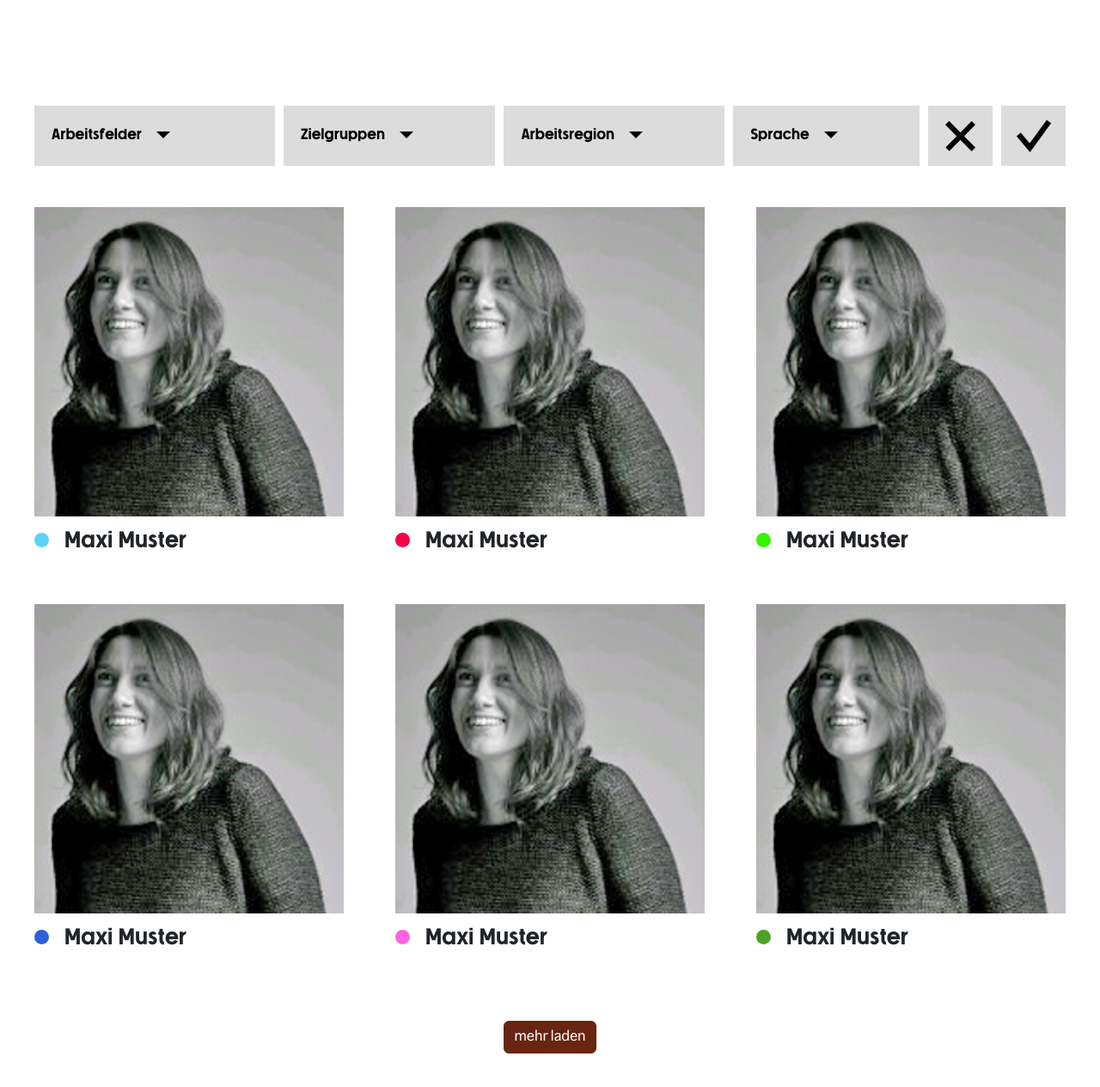
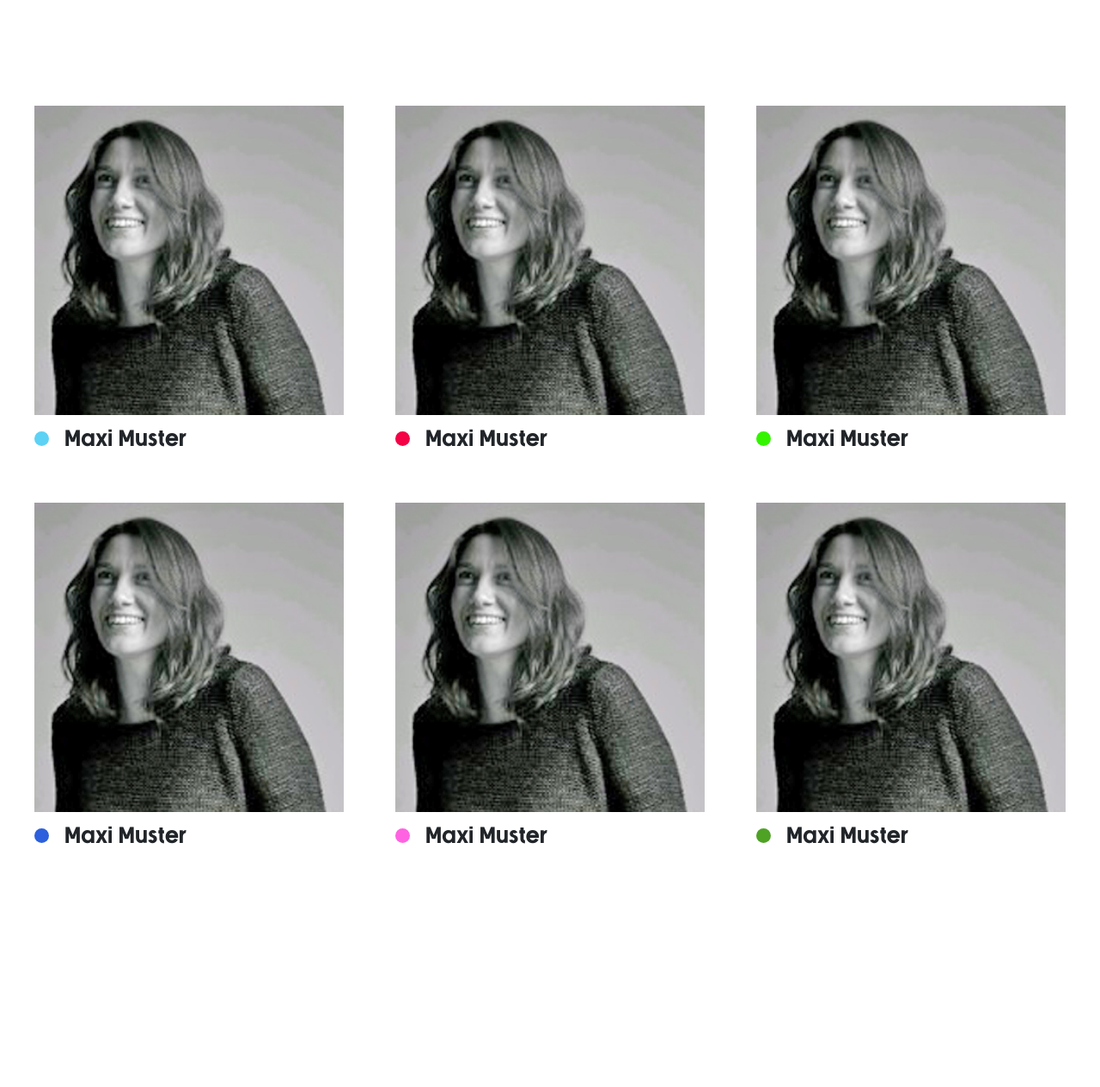
Before and after one commit to sujaygoswami/fortress6-ag-filmvermittlung, a website: page html-master/index.html in a window 1280 px wide. Shown: the part 1191-2456 px from the top of the page at 86% size. Drawn offline with Linux system fonts and the light colour scheme.

Commit message:
update task dated 02.05.2025 1st push

```diff
--- a/html-master/index.html
+++ b/html-master/index.html
@@ -183,7 +183,7 @@
             <!-- profile filter module -->
             <div class="profile-filter-module">
                 <!-- filter params module -->
-                <div class="filter-params-module mb-5">
+                <div class="filter-params-module mb-5 d-none">
                     <div class="main-wrap">
                         <!-- filter-param-field-box -->
                         <div class="filter-param-field-box min-width-1">
@@ -458,7 +458,7 @@
                 <!-- filter result module -->
 
                 <!-- filter action -->
-                 <div class="filter-action pull-text-center"><a class="btn btn-primary">mehr laden</a></div>
+                 <div class="filter-action pull-text-center d-none"><a class="btn btn-primary">mehr laden</a></div>
                 <!-- filter action -->
             </div>
             <!-- profile filter module -->
```
